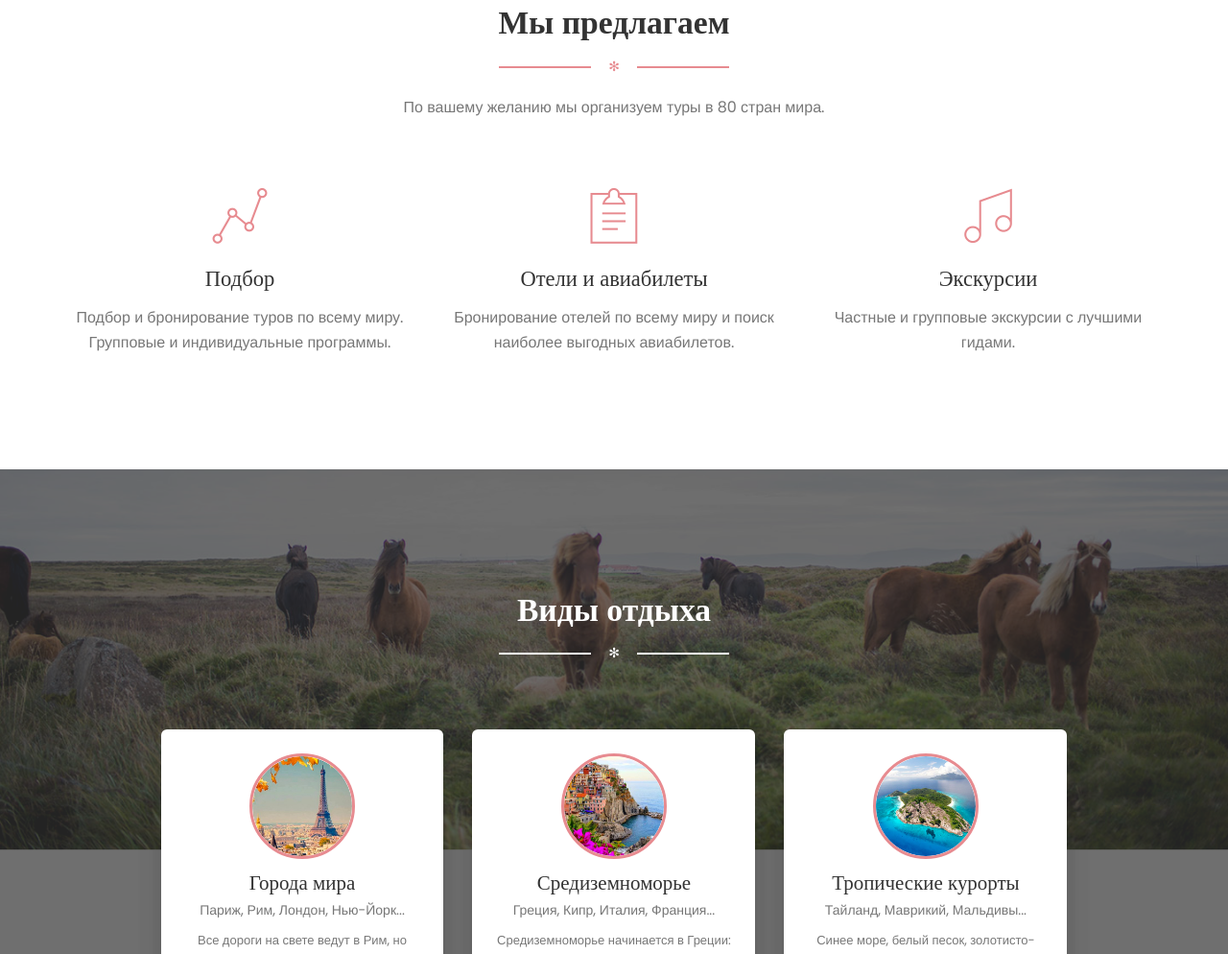
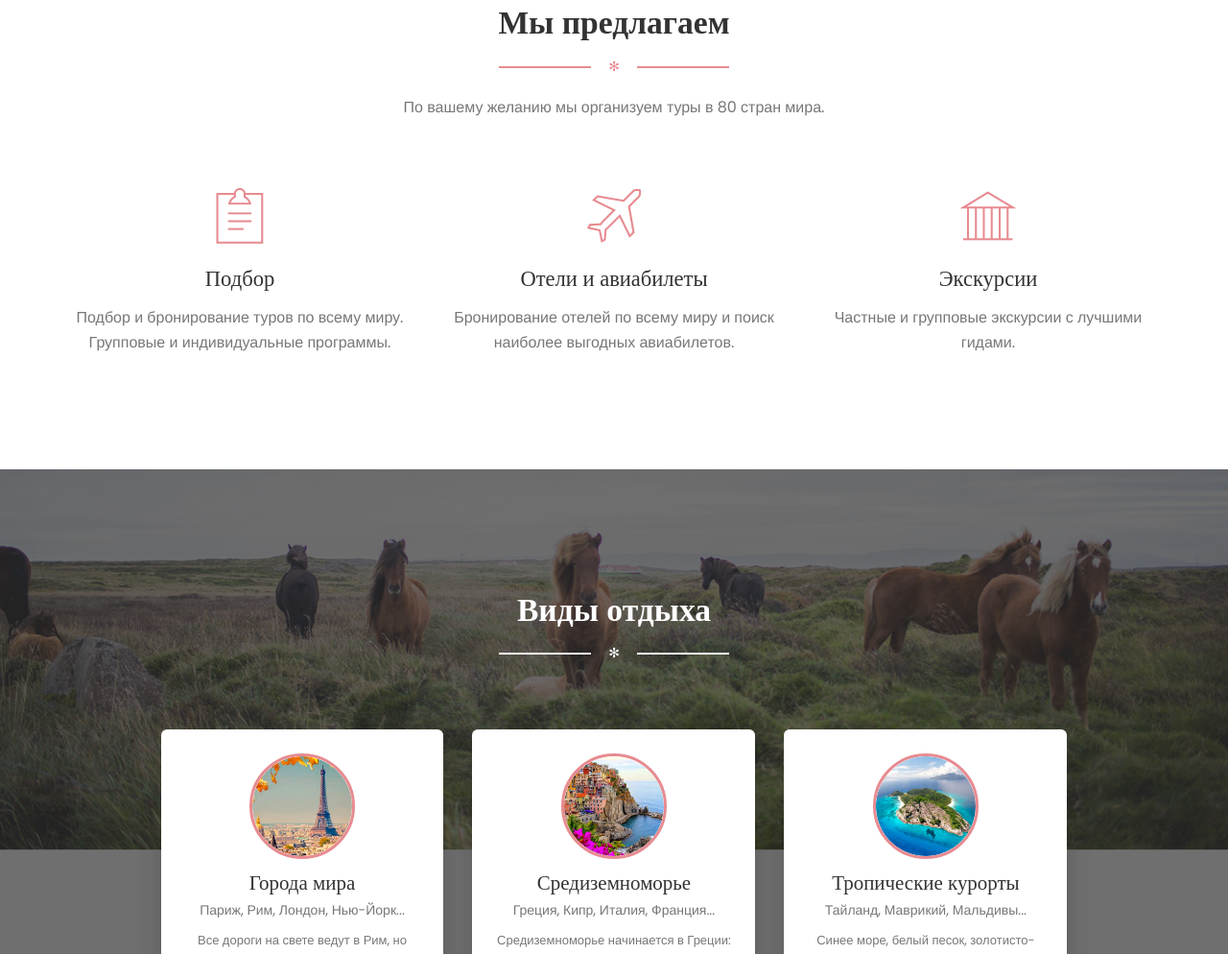
Before and after one commit to abuharsky/abuharsky.github.io, a plain HTML site: page index.html in a window 1280 px wide. Shown: the part 860-1854 px from the top of the page at 96% size. Drawn offline with Linux system fonts and the light colour scheme; some packages are replaced by stand-ins of ours; a web font is replaced by a local one.

```diff
--- a/index.html
+++ b/index.html
@@ -67,7 +67,7 @@
                 <div class="col-md-4">
                     <div class="info-icon">
                         <div class="icon text-danger">
-                            <i class="pe-7s-graph1"></i>
+                            <i class="pe-7s-note2"></i>
                         </div>
                         <h3>Подбор</h3>
                         <p class="description">Подбор и бронирование туров по всему миру. Групповые и индивидуальные программы.</p>
@@ -76,7 +76,7 @@
                 <div class="col-md-4">
                     <div class="info-icon">
                         <div class="icon text-danger">
-                            <i class="pe-7s-note2"></i>
+                            <i class="pe-7s-plane"></i>
                         </div>
                         <h3>Отели и авиабилеты</h3>
                         <p class="description">Бронирование отелей по всему миру и поиск наиболее выгодных авиабилетов.</p>
@@ -85,7 +85,7 @@
                 <div class="col-md-4">
                     <div class="info-icon">
                         <div class="icon text-danger">
-                            <i class="pe-7s-music"></i>
+                            <i class="pe-7s-culture"></i>
                         </div>
                         <h3>Экскурсии</h3>
                         <p class="description">Частные и групповые экскурсии с лучшими гидами.</p>
```
Also changed, not shown: 4 other files.
